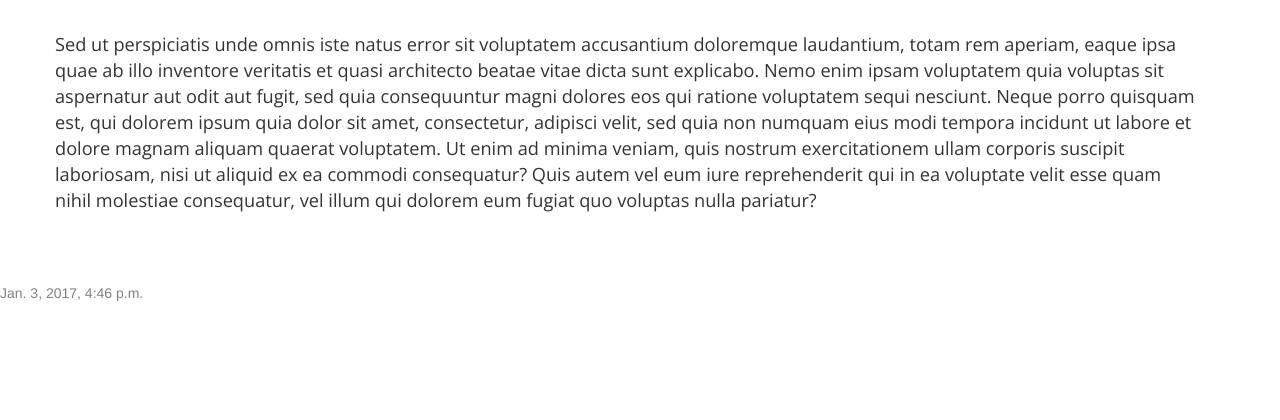
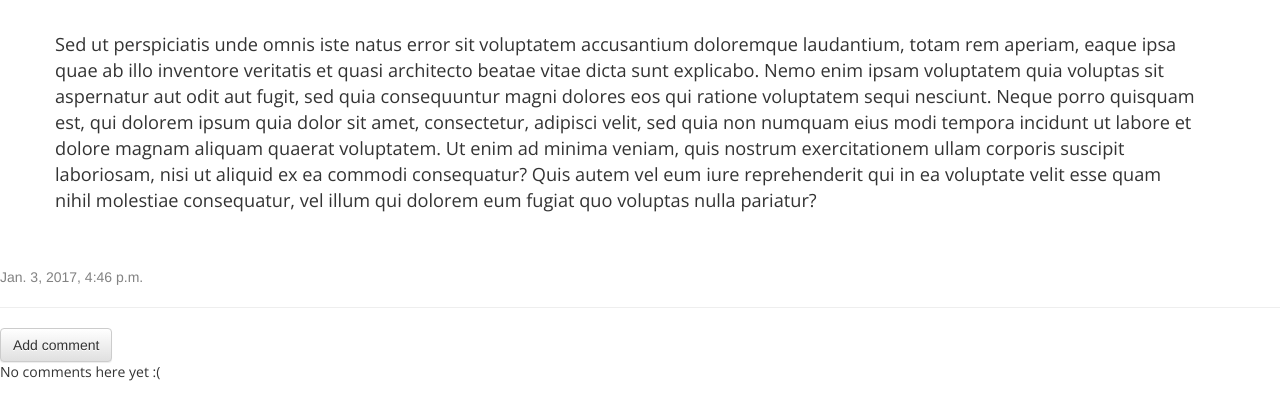
Before and after one commit to TSlooff/webapp-blog, a Django app: page /post/11/ in a window 1280 px wide. Shown: the part 310-730 px from the top of the page. Run offline with Django 3.2, Linux system fonts and the light colour scheme; data comes from the database, SQL or seed files in the repository; both versions use the stored data as it was after the commit; some libraries are stand-ins or nearby versions.

Commit message:
added comments

```diff
--- a/mysite/blog/admin.py
+++ b/mysite/blog/admin.py
@@ -1,5 +1,6 @@
 from django.contrib import admin
-from .models import Post
+from .models import Post, Comment
 
 # Register your models here.
 admin.site.register(Post)
+admin.site.register(Comment)
--- a/mysite/blog/models.py
+++ b/mysite/blog/models.py
@@ -17,3 +17,17 @@
 
     def __str__(self):
         return self.title
+
+class Comment(models.Model):
+    post = models.ForeignKey('blog.Post', related_name='comments')
+    author = models.ForeignKey('auth.User')
+    text = models.TextField()
+    created_date = models.DateTimeField(default=timezone.now)
+    approved_comment = models.BooleanField(default=False)
+
+    def approve(self):
+        self.approved_comment = True
+        self.save()
+
+    def __str__(self):
+        return self.text
--- a/mysite/blog/static/css/blog.css
+++ b/mysite/blog/static/css/blog.css
@@ -39,11 +39,16 @@
 }
 
 .post {
-    margin-bottom: 70px;
+    margin-bottom: 3em;
 }
 
 .post h1 a, .post h1 a:visited {
     color: #000000;
+}
+
+.commentcount, .commentcount a, .commentcount a:visited, .commentcount:hover {
+  color: #8b7cf9;
+  font-size: 0.8em;
 }
 
 p {
@@ -103,3 +108,11 @@
 .navbar-brand {
   font-family: 'Comfortaa', bold, sans-serif;
 }
+
+.comment {
+    margin: 20px 0px 20px 20px;
+}
+
+#dateofcomment {
+  font-size: 0.7em;
+}
--- a/mysite/blog/templates/blog/post_detail.html
+++ b/mysite/blog/templates/blog/post_detail.html
@@ -13,8 +13,8 @@
     <script>
     (function ($) { $(document).ready(function(){
 
-       // hide title first
-        $(".navbar-brand").hide();
+      // hide title first
+       $(".navbar-brand").hide();
 
          // fade in title if the user scrolled 100px
           $(function () {
@@ -81,5 +81,23 @@
   <a class="btn btn-default" href="{% url 'post_remove' pk=post.pk %}">delete this post</span></a>
   <a class="btn btn-default" href="{% url 'post_edit' pk=post.pk %}">Edit this post</a>
   {% endif %}
+
+  <hr>
+  <a class="btn btn-default" href="{% url 'add_comment_to_post' pk=post.pk %}">Add comment</a>
+
+  {% for comment in post.comments.all reversed %}
+      <div class="comment" id="comments">
+          <strong>{{ comment.author }}</strong>
+          <p>{{ comment.text|linebreaks }}</p>
+          <div class="date">
+              <span id="dateofcomment">{{ comment.created_date }}</span>
+              {% if user.is_staff %}
+                  <a class="btn btn-default" href="{% url 'comment_remove' pk=comment.pk %}"><span class="glyphicon glyphicon-remove"></span></a>
+              {% endif %}
+          </div>
+      </div>
+  {% empty %}
+      <p>No comments here yet :(</p>
+  {% endfor %}
 </body>
 </html>
--- a/mysite/blog/templates/blog/post_list.html
+++ b/mysite/blog/templates/blog/post_list.html
@@ -7,7 +7,7 @@
             <h4> {{ post.author }} </h4>
             <p>{{ post.text|linebreaksbr|truncatewords_html:150 }}</p>
             <h6>
-              {{ post.published_date }}
+              {{ post.published_date }} <a href="{% url 'post_detail' pk=post.pk %}#comments" class="commentcount">Comments: {{ post.comments.count }}</a>
             </h6>
         </div>
     {% endfor %}
--- a/mysite/blog/urls.py
+++ b/mysite/blog/urls.py
@@ -16,6 +16,9 @@
     url(r'^api/$', views.PostList.as_view()),
     url(r'^api/(?P<pk>[0-9]+)/$', views.PostDetail.as_view()),
     url(r'^post/(?P<pk>\d+)/edit/$', views.post_edit, name='post_edit'),
+    url(r'^post/(?P<pk>\d+)/comment/$', views.add_comment_to_post, name='add_comment_to_post'),
+    url(r'^comment/(?P<pk>\d+)/approve/$', views.comment_approve, name='comment_approve'),
+    url(r'^comment/(?P<pk>\d+)/remove/$', views.comment_remove, name='comment_remove'),
 ]
 
 urlpatterns = format_suffix_patterns(urlpatterns)
--- a/mysite/blog/views.py
+++ b/mysite/blog/views.py
@@ -1,7 +1,7 @@
 from django.shortcuts import render, get_object_or_404, redirect
-from .models import Post
+from .models import Post, Comment
 from django.utils import timezone
-from .forms import PostForm, UserForm
+from .forms import PostForm, UserForm, CommentForm
 from django.contrib.auth import authenticate, login, logout
 from django.views.generic import View
 from django.contrib.auth.models import User
@@ -9,6 +9,8 @@
 from django.contrib.auth.decorators import login_required
 from rest_framework import generics
 from .serializers import PostSerializer
+from django.http import HttpResponseRedirect
+
 # Create your views here.
 def post_list(request):
     posts = Post.objects.filter(published_date__lte=timezone.now()).order_by('-published_date')
@@ -109,3 +111,31 @@
     else:
         form = PostForm(instance=post)
     return render(request, 'blog/post_edit.html', {'form': form})
+
+@login_required(login_url='login')
+def add_comment_to_post(request, pk):
+    post = get_object_or_404(Post, pk=pk)
+    if request.method == "POST":
+        form = CommentForm(request.POST)
+        if form.is_valid():
+            comment = form.save(commit=False)
+            comment.post = post
+            comment.author = request.user
+            comment.save()
+            return HttpResponseRedirect('/post/' + str(post.pk) + '/#comments')
+    else:
+        form = CommentForm()
+    return render(request, 'blog/add_comment_to_post.html', {'form': form})
+
+@login_required(login_url='login')
+def comment_approve(request, pk):
+    comment = get_object_or_404(Comment, pk=pk)
+    comment.approve()
+    return redirect('post_detail', pk=comment.post.pk)
+
+@login_required(login_url='login')
+def comment_remove(request, pk):
+    comment = get_object_or_404(Comment, pk=pk)
+    post_pk = comment.post.pk
+    comment.delete()
+    return redirect('post_detail', pk=post_pk)
```
Also changed, not shown: mysite/blog/forms.py (+7 -1 lines), mysite/blog/templates/blog/add_comment_to_post.html (added, +9 -0 lines), mysite/blog/migrations/0002_comment.py (added), mysite/blog/migrations/0003_auto_20170104_1856.py (added), mysite/db.sqlite3.
